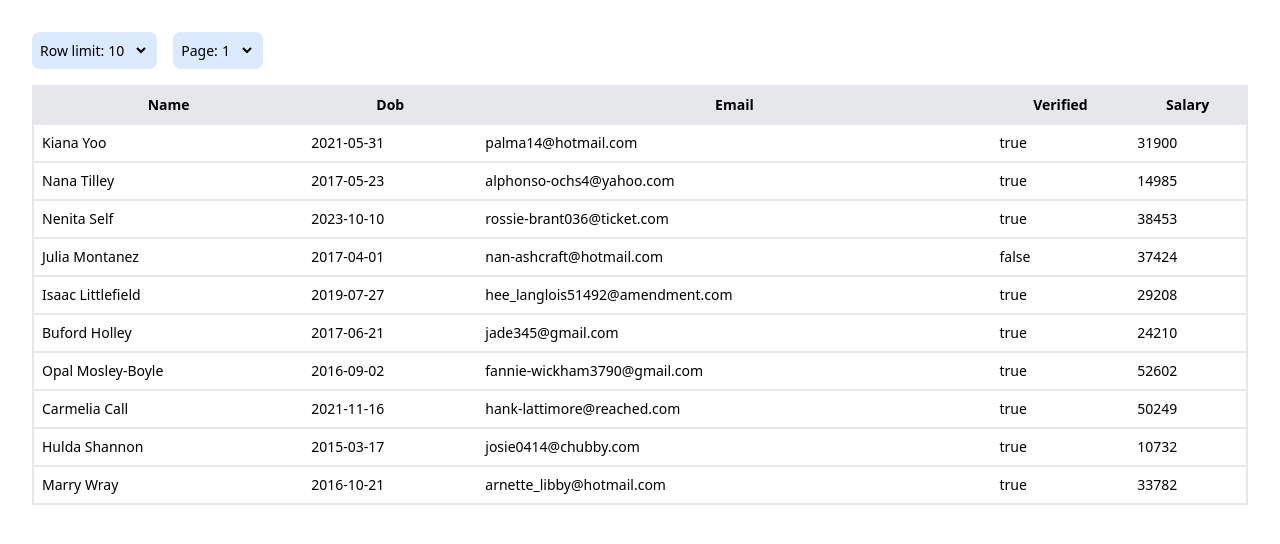
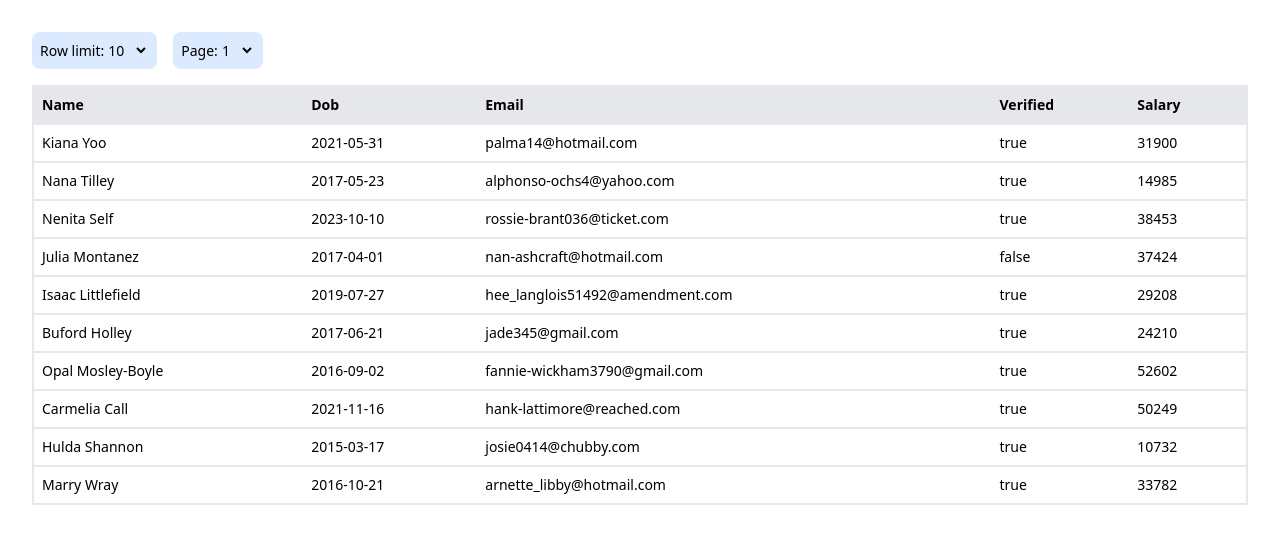
Before and after one commit to luke-symes/conduktor-assignment, a React (Vite) app: page / in a window 1280 px wide. Shown: the top 544 px of the page. Built offline with nearby package versions, Linux system fonts and the light colour scheme.

Commit message:
Align header text left

```diff
--- a/src/components/PersonTable.tsx
+++ b/src/components/PersonTable.tsx
@@ -29,7 +29,7 @@ export function PersonTable({ keys, rows }: TableProps) {
         <tr className="bg-gray-200 border-gray-200 border-2">
           {keys.map((key) => {
             return (
-              <th className="capitalize p-2" key={key}>
+              <th className="capitalize p-2 text-left" key={key}>
                 {key}
               </th>
             );
```
